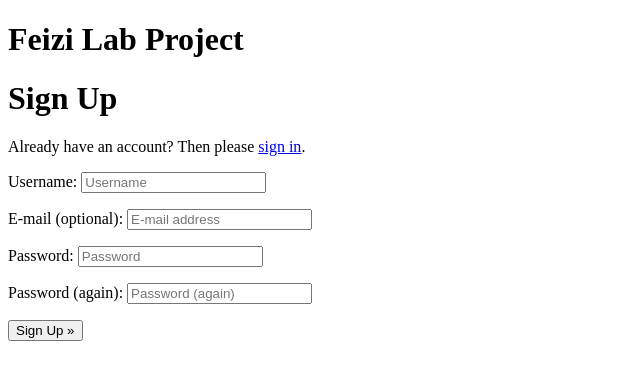
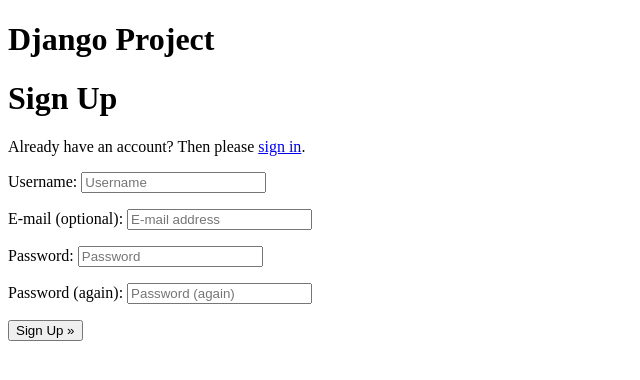
Before and after one commit to aparna2103/SignInDjango, a Django app: page /accounts/signup/ in a window 1280 px wide. Shown: the top 380 px of the page, without its empty margins (0-640 px from the left). Run offline with Django 4.2, Linux system fonts and the light colour scheme.

Commit message:
Project completed

```diff
--- a/sign_in_app/sign_in_app/urls.py
+++ b/sign_in_app/sign_in_app/urls.py
@@ -26,7 +26,7 @@
 urlpatterns = [
     path("", include("django.contrib.auth.urls")),
     path("", views.homepage, name="homepage"),
-    #path("", views.register_request, name="register"),
+    path("signup", views.register_request, name="signup"),
     #path('', TemplateView.as_view(template_name="index.html")),
     path('accounts/', include('allauth.urls')),
     path('logout', LogoutView.as_view()),
--- a/sign_in_app/sign_in_app/views.py
+++ b/sign_in_app/sign_in_app/views.py
@@ -8,7 +8,7 @@
 		form = NewUserForm(request.POST)
 		if form.is_valid():
 			user = form.save()
-			login(request, user)
+			login(request, user, backend='django.contrib.auth.backends.ModelBackend')
 			messages.success(request, "Registration successful." )
 			return redirect("homepage")
 		messages.error(request, "Unsuccessful registration. Invalid information.")
--- a/sign_in_app/templates/account/base.html
+++ b/sign_in_app/templates/account/base.html
@@ -9,7 +9,7 @@
     {% endblock %}
   </head>
   <body>
-    <h1>Feizi Lab Project</h1>
+    <h1>Django Project</h1>
     {% block body %}
     {% block content %}
     {% endblock %}
--- a/sign_in_app/templates/registration/login.html
+++ b/sign_in_app/templates/registration/login.html
@@ -9,7 +9,7 @@
 {% else %}
 <h1>Django Project</h1>
 <h2>Log In</h2>
-<form method="post" action="/userlogin">
+<form method="post" action="/login/">
   {% csrf_token %}
   {{ form.as_p }}
   <button type="submit">Log In</button>
```
Also changed, not shown: sign_in_app/db.sqlite3.
